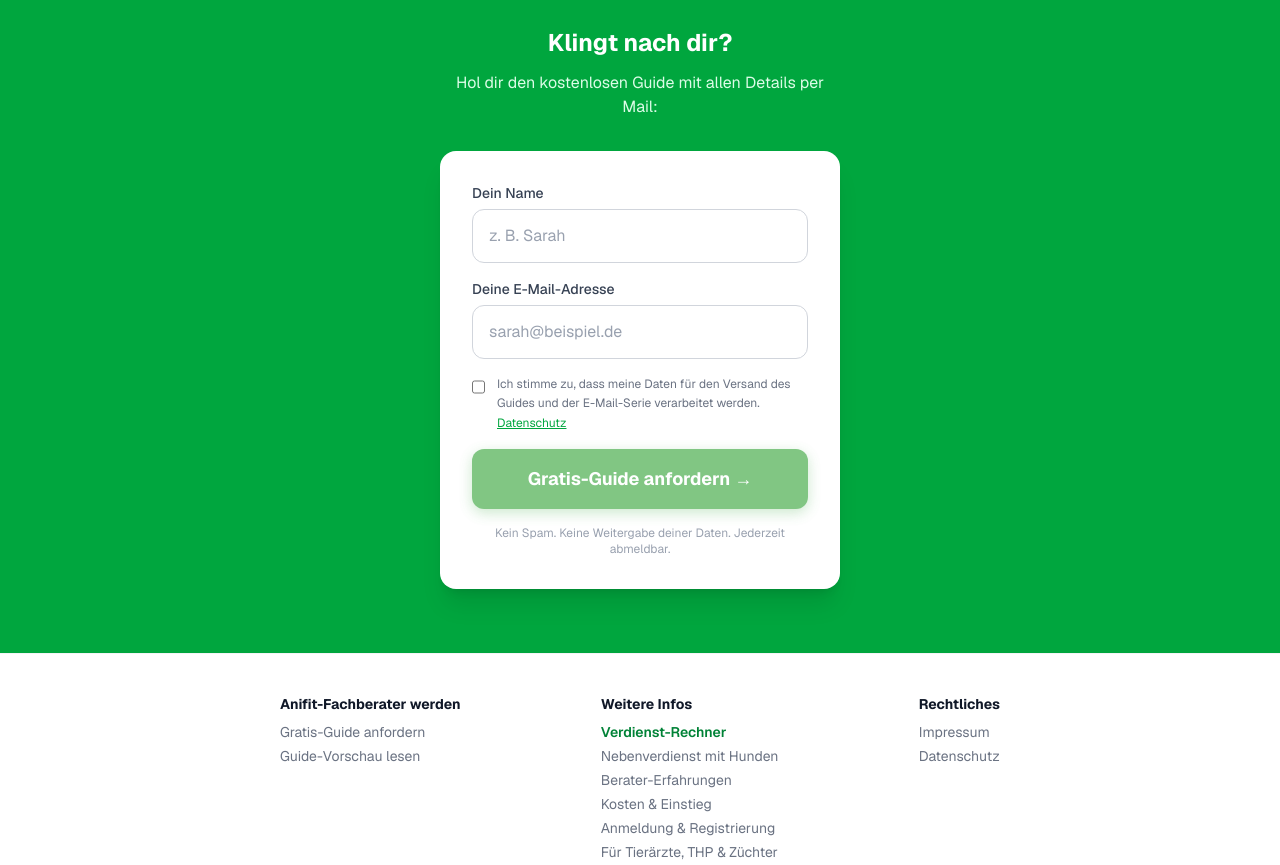
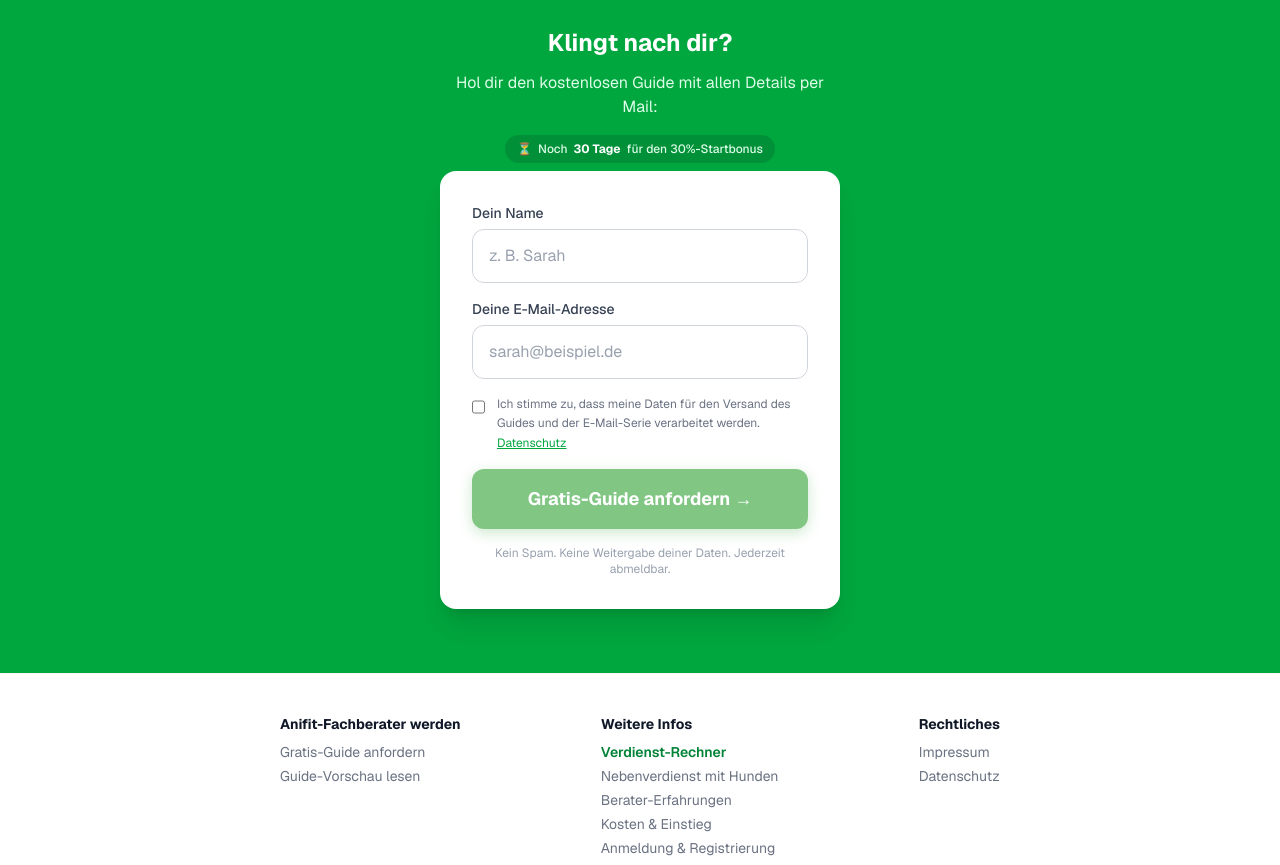
Before and after one commit to Rinacla/anifit-partner-funnel, a Next.js app: page / in a window 1280 px wide. Shown: the part 9860-10725 px from the top of the page. Built offline with nearby package versions, Linux system fonts and the light colour scheme.

Commit message:
conversion: Startbonus-Urgency Mini-Badge im Bottom LeadForm — Countdown-Erinnerung (30 Tage) direkt ueber dem Formular fuer hoehere Conversion bei Scrollern

```diff
--- /dev/null
+++ b/app/_components/StartbonusMini.tsx
@@ -0,0 +1,26 @@
+"use client";
+
+import { useState, useEffect } from "react";
+
+export default function StartbonusMini() {
+  const [days, setDays] = useState<number | null>(null);
+
+  useEffect(() => {
+    const d = new Date();
+    d.setDate(d.getDate() + 30);
+    d.setHours(23, 59, 59, 0);
+    const diff = d.getTime() - Date.now();
+    setDays(Math.floor(diff / (1000 * 60 * 60 * 24)));
+  }, []);
+
+  if (days === null) return null;
+
+  return (
+    <div className="flex items-center justify-center gap-2 text-green-100 text-sm mt-4 mb-2">
+      <span className="inline-flex items-center gap-1.5 bg-green-700/60 backdrop-blur-sm rounded-full px-3 py-1.5 text-xs font-medium">
+        <span className="text-amber-300">⏳</span>
+        Noch <strong className="text-white">{days} Tage</strong> für den 30%-Startbonus
+      </span>
+    </div>
+  );
+}
--- a/app/page.tsx
+++ b/app/page.tsx
@@ -10,6 +10,7 @@ import ContactSection from "./_components/ContactSection";
 import VideoSection from "./_components/VideoSection";
 import BenefitIcons from "./_components/BenefitIcons";
 import ClientOverlays from "./_components/ClientOverlays";
+import StartbonusMini from "./_components/StartbonusMini";
 
 export const metadata = {
   title: "Zertifizierter Ernährungsberater für Hunde werden | Enrico Bachmann",
@@ -479,7 +480,8 @@ export default function Home() {
       <section className="bg-green-600 py-16">
         <div className="mx-auto max-w-md px-6">
           <h2 className="text-2xl font-bold text-white text-center mb-3">Klingt nach dir?</h2>
-          <p className="text-green-100 text-center mb-8">Hol dir den kostenlosen Guide mit allen Details per Mail:</p>
+          <p className="text-green-100 text-center mb-2">Hol dir den kostenlosen Guide mit allen Details per Mail:</p>
+          <StartbonusMini />
           <div className="bg-white rounded-2xl p-6 sm:p-8 shadow-xl">
             <LeadForm idPrefix="bottom-" source="bottom" />
           </div>
```
